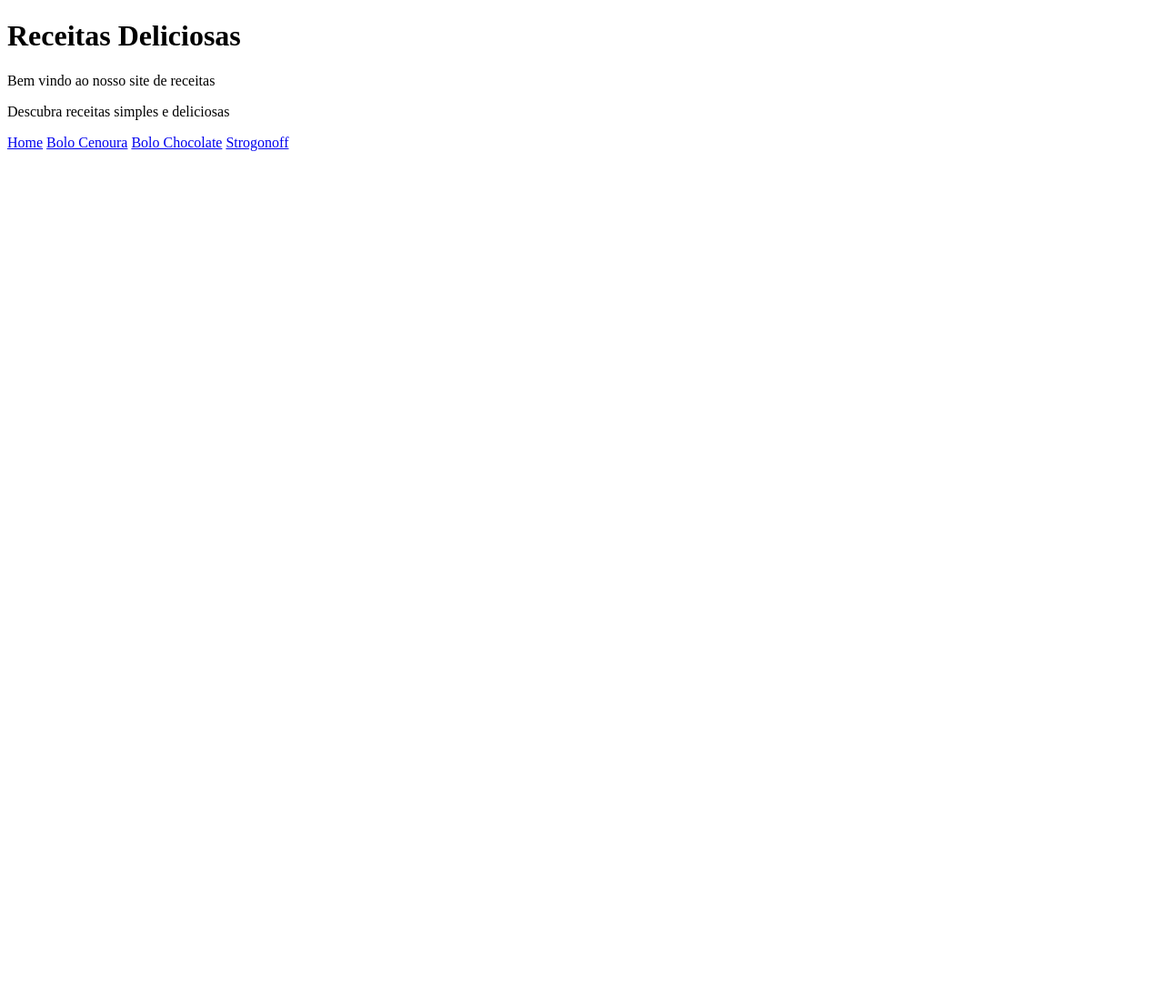
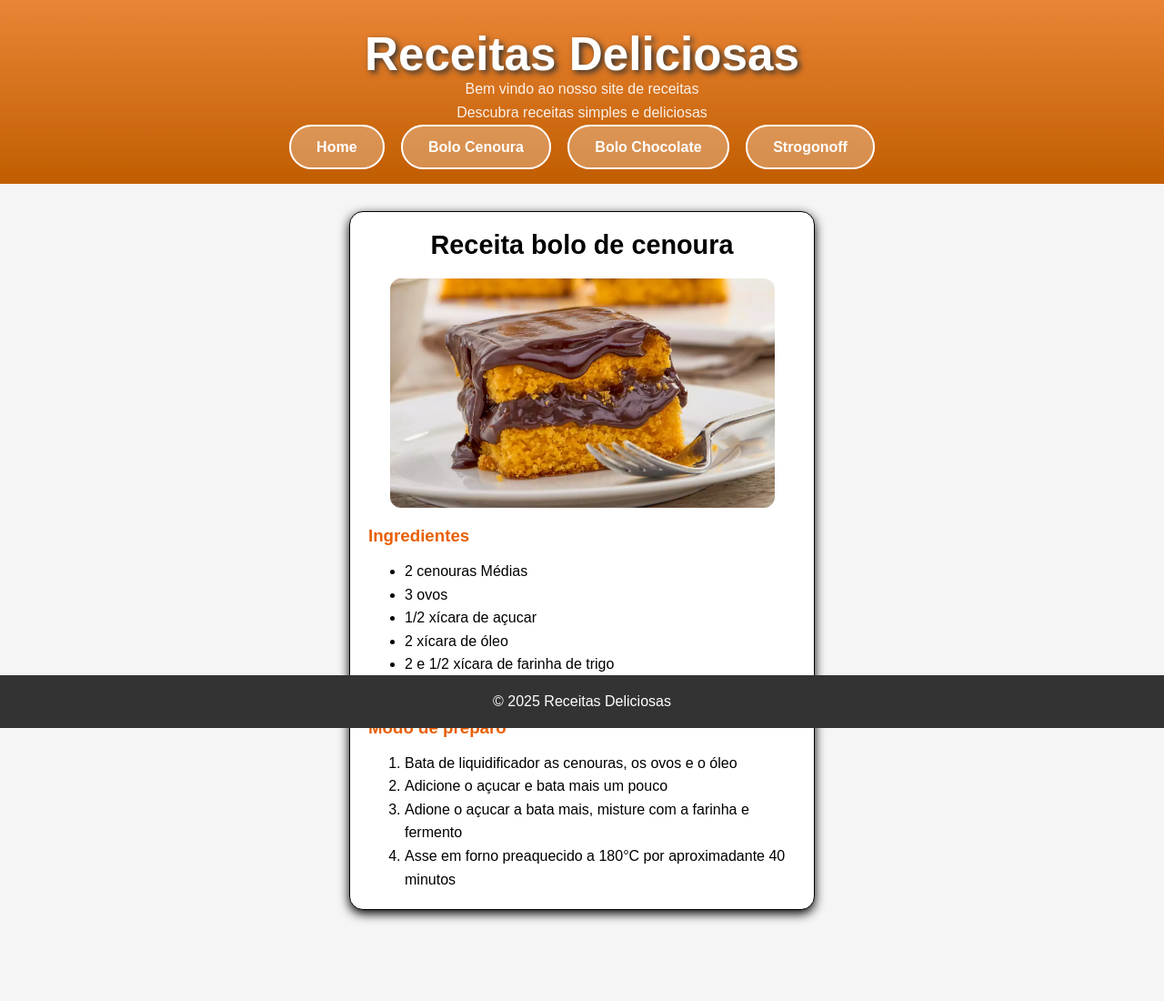
Before and after one commit to MarcusViniciusz15/Logica_Programacao, a PHP site: page /bolo_cenoura.html in a window 1280 px wide. Shown: the whole page at 91% size. Before the commit the page ends 166 px from the top, so only its background shows below. Run offline with PHP 8.4, Linux system fonts and the light colour scheme.

Commit message:
.
git commit

```diff
--- a/Aula 7/bolo_cenoura.html
+++ b/Aula 7/bolo_cenoura.html
@@ -4,6 +4,9 @@
     <meta charset="UTF-8">
     <meta name="viewport" content="width=device-width, initial-scale=1.0">
     <title>Receitas</title>
+    <link rel="stylesheet" href="css/header_footer.css">
+    <link rel="stylesheet" href="css/receitas.css">
+    <link rel="shortcut icon" href="img/hajj.png" type="image/x-icon">
 </head>
 <body>
     <header>
@@ -11,19 +14,43 @@
         <p>Bem vindo ao nosso site de receitas</p>
         <p>Descubra receitas simples e deliciosas</p>
         <nav>
-            <a href="#">Home</a>
+            <a href="index.html">Home</a>
             <a href="bolo_cenoura.html">Bolo Cenoura</a>
             <a href="bolo_chocolate.html">Bolo Chocolate</a>
             <a href="strogonoff.html">Strogonoff</a>
         </nav>
     </header>
 
-    <main>
+    <main id="receitas-detalhes">
+        <section>
+            <h2>Receita bolo de cenoura</h2>
+            <img class= "img-receita"src="img/bolo-cenoura.png" alt="">
+        </section>
+        <section>
+                <h3>Ingredientes</h3>
+                <ul>
+                    <li>2 cenouras Médias</li>
+                    <li>3 ovos</li>
+                    <li>1/2 xícara de açucar</li>
+                    <li>2 xícara de óleo</li>
+                    <li>2 e 1/2 xícara de farinha de trigo</li>
+                    <li>1 colher de sopa de fermento</li>
+                </ul>
+        </section>
+        <section>
+            <h3>Modo de preparo</h3>
+            <ol>
+                <li>Bata de liquidificador as cenouras, os ovos e o óleo</li>
+                <li>Adicione o açucar e bata mais um pouco</li>
+                <li>Adione o açucar a bata mais, misture com a farinha e fermento</li>
+                <li>Asse em forno preaquecido a 180°C por aproximadante 40 minutos</li>
+            </ol>
+        </section>
 
     </main>
 
     <footer>
-
+        <p>&copy; 2025 Receitas Deliciosas</p>
     </footer>
 </body>
 </html>
--- a/Aula 7/bolo_chocolate.html
+++ b/Aula 7/bolo_chocolate.html
@@ -11,7 +11,7 @@
         <p>Bem vindo ao nosso site de receitas</p>
         <p>Descubra receitas simples e deliciosas</p>
         <nav>
-            <a href="#">Home</a>
+            <a href="index.html">Home</a>
             <a href="bolo_cenoura.html">Bolo Cenoura</a>
             <a href="bolo_chocolate.html">Bolo Chocolate</a>
             <a href="strogonoff.html">Strogonoff</a>
--- a/Aula 7/css/cores.css
+++ b/Aula 7/css/cores.css
@@ -1,9 +1,10 @@
 :root{
     --color-cabecalho-inicial:#e76f10d5;
     --color-cabecalho-final:#c15d00;
-    --cor-fundo-body: #f5f5f;
+    --cor-fundo-body: #f5f5f5;
     --cor-main: #fff;
     --cor-letras-link: #fff;
     --cor-rodade: #333;
-    --cor-botao-cabecalho: #ffffff49
+    --cor-botao-cabecalho: #ffffff49;
+    --cor-titulo-h3: #e75f03;
 }
--- /dev/null
+++ b/Aula 7/css/receitas.css
@@ -0,0 +1,48 @@
+@import url("cores.css");
+
+
+body{
+    background-color: var(--cor-fundo-body);
+}
+
+#receitas-detalhes {
+    max-width: 40vw;
+    margin: 30px auto;
+    border: 1px solid rgb(0, 0,0);
+    padding: 20px;
+    border-radius: 15px;
+    box-shadow: 0px 4px 12px #000000;
+    background-color: var(--cor-main);
+    margin-bottom: 100px;
+}
+
+#receitas-detalhes h2{
+    text-align: center;
+    font-size: 1.8em;
+    margin-bottom: 20px;
+}
+
+.img-receita {
+    display: block;
+    width: 90%;
+    margin: 10px auto;
+    border-radius: 12px;
+    height: auto;
+
+}
+
+#receitas-detalhes h3{
+    margin-top: 20px;
+    margin-bottom: 15px;
+    color: var(--cor-titulo-h3);
+}
+
+#receitas-detalhes ul, #receitas-detalhes ol {
+    margin-left: 40px;
+    line-height: 1.6;
+
+}
+
+footer {
+    position:fixed;
+}
--- a/Aula 7/index.html
+++ b/Aula 7/index.html
@@ -5,6 +5,7 @@
     <meta name="viewport" content="width=device-width, initial-scale=1.0">
     <link rel="stylesheet" href="css/header_footer.css">
     <link rel="stylesheet" href="css/home.css">
+    <link rel="shortcut icon" href="img/hajj.png" type="image/x-icon">
     <title>Receitas</title>
 </head>
 <body>
--- a/Aula 7/strogonoff.html
+++ b/Aula 7/strogonoff.html
@@ -11,7 +11,7 @@
         <p>Bem vindo ao nosso site de receitas</p>
         <p>Descubra receitas simples e deliciosas</p>
         <nav>
-            <a href="#">Home</a>
+            <a href="index.html">Home</a>
             <a href="bolo_cenoura.html">Bolo Cenoura</a>
             <a href="bolo_chocolate.html">Bolo Chocolate</a>
             <a href="strogonoff.html">Strogonoff</a>
```
Also changed, not shown: Aula 7/img/hajj.png (added).
